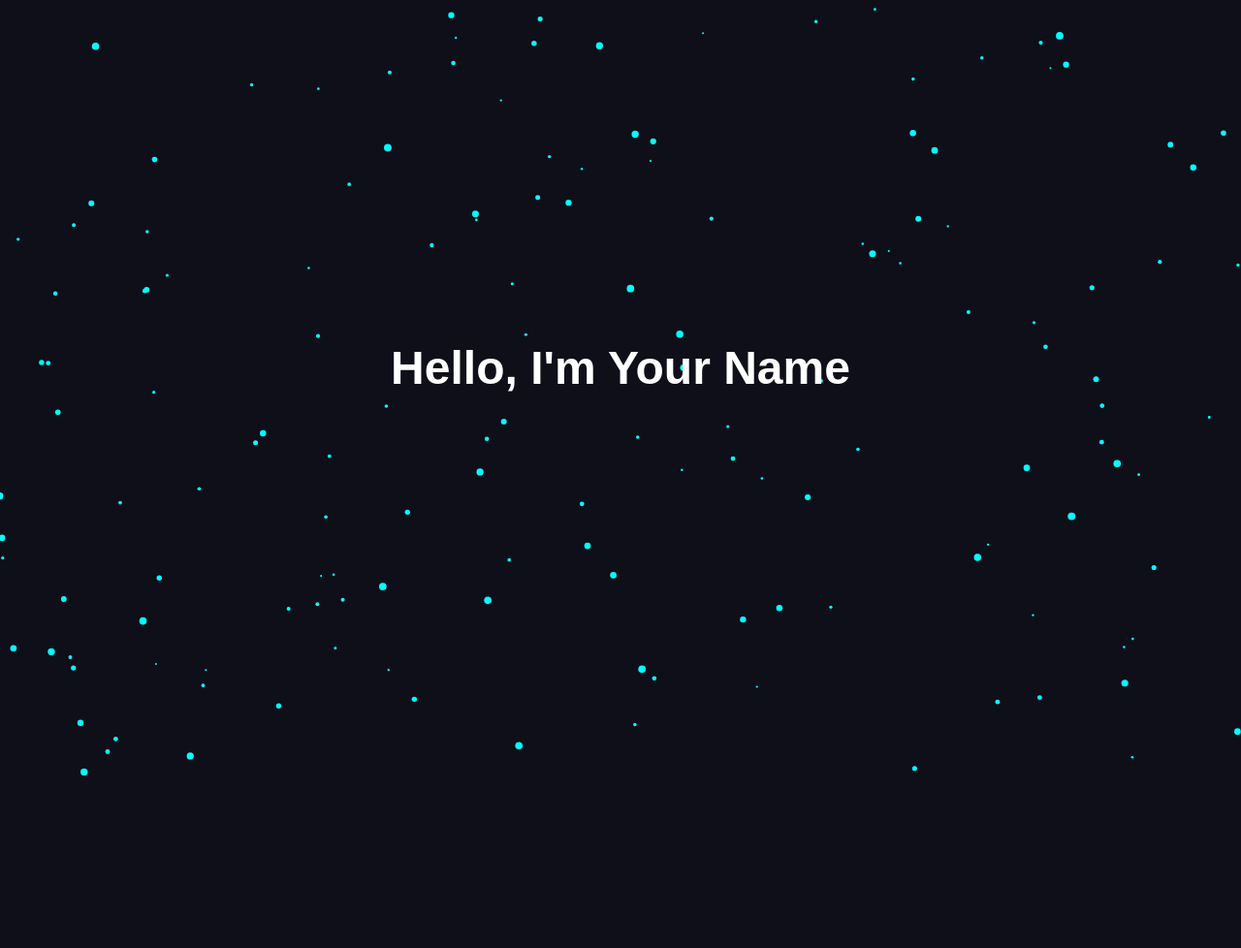
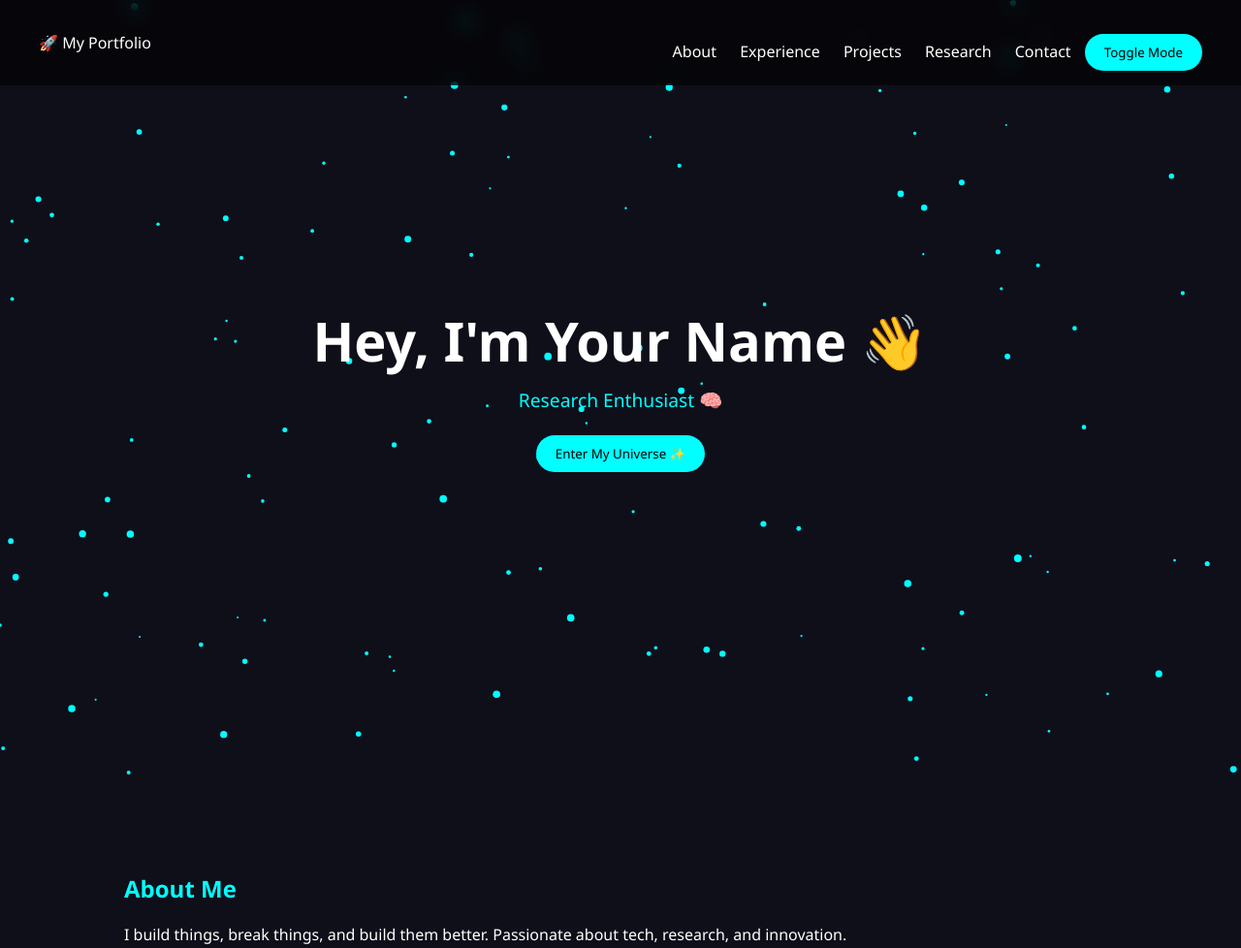
Before and after one commit to Lexi-cod/Lexi-cod.github.io, a plain HTML site: page index.html in a window 1280 px wide. Shown: the top 978 px of the page at 97% size. Before the commit the page ends 800 px from the top, so only its background shows below. Drawn offline with Linux system fonts and the light colour scheme.

Commit message:
Revamp portfolio layout and styles

```diff
--- a/index.html
+++ b/index.html
@@ -1,112 +1,378 @@
 <!DOCTYPE html>
 <html>
 <head>
-    <title>Interactive Portfolio</title>
 <meta charset="UTF-8">
+<meta name="viewport" content="width=device-width, initial-scale=1.0">
+<title>Ultimate Interactive Portfolio</title>
+
 <style>
-        body {
-            margin: 0;
-            overflow: hidden;
-            background: #0f0f1a;
-            font-family: Arial, sans-serif;
-            color: white;
+*{
+margin:0;
+padding:0;
+box-sizing:border-box;
+scroll-behavior:smooth;
+font-family: 'Segoe UI', sans-serif;
 }
 
-        h1 {
-            position: absolute;
-            top: 40%;
-            width: 100%;
-            text-align: center;
-            font-size: 3rem;
-            z-index: 10;
+body{
+background:#0f0f1a;
+color:white;
+overflow-x:hidden;
+transition:0.4s;
 }
 
-        canvas {
-            position: fixed;
-            top: 0;
-            left: 0;
+.light-mode{
+background:#f4f4f4;
+color:#111;
+}
+
+canvas{
+position:fixed;
+top:0;
+left:0;
+z-index:-1;
+}
+
+/* NAVBAR */
+nav{
+position:fixed;
+top:-80px;
+width:100%;
+padding:15px 40px;
+display:flex;
+justify-content:space-between;
+align-items:center;
+background:rgba(0,0,0,0.6);
+backdrop-filter:blur(10px);
+transition:0.4s;
+z-index:1000;
+}
+
+nav.show{
+top:0;
+}
+
+nav a{
+color:white;
+text-decoration:none;
+margin:0 10px;
+cursor:pointer;
+}
+
+/* HERO */
+header{
+height:100vh;
+display:flex;
+flex-direction:column;
+justify-content:center;
+align-items:center;
+text-align:center;
+}
+
+h1{
+font-size:3.5rem;
+}
+
+#typing{
+color:cyan;
+margin-top:10px;
+font-size:1.2rem;
+height:30px;
+}
+
+/* BUTTONS */
+.btn{
+margin-top:20px;
+padding:10px 20px;
+border:none;
+border-radius:20px;
+background:cyan;
+cursor:pointer;
+transition:0.3s;
+}
+
+.btn:hover{
+transform:scale(1.1);
+}
+
+/* SECTIONS */
+section{
+min-height:100vh;
+padding:100px 10%;
+opacity:0;
+transform:translateY(50px);
+transition:0.8s;
+}
+
+section.show{
+opacity:1;
+transform:translateY(0);
+}
+
+h2{
+margin-bottom:20px;
+color:cyan;
+}
+
+/* CARDS */
+.card-container{
+display:flex;
+flex-wrap:wrap;
+gap:20px;
+}
+
+.card{
+width:250px;
+height:180px;
+perspective:1000px;
+}
+
+.inner{
+position:relative;
+width:100%;
+height:100%;
+transition:transform 0.8s;
+transform-style:preserve-3d;
+}
+
+.card:hover .inner{
+transform:rotateY(180deg);
+}
+
+.front,.back{
+position:absolute;
+width:100%;
+height:100%;
+backface-visibility:hidden;
+display:flex;
+justify-content:center;
+align-items:center;
+border-radius:15px;
+background:rgba(255,255,255,0.1);
+backdrop-filter:blur(10px);
+}
+
+.back{
+transform:rotateY(180deg);
+background:rgba(0,255,255,0.3);
+}
+
+/* RESEARCH SCROLL */
+.scroll-box{
+max-height:250px;
+overflow-y:auto;
+padding:15px;
+background:rgba(255,255,255,0.1);
+border-radius:15px;
+}
+
+.scroll-box ul{
+list-style:none;
+}
+
+.scroll-box li{
+margin-bottom:10px;
+}
+
+/* FOOTER */
+footer{
+text-align:center;
+padding:20px;
+opacity:0.6;
 }
 </style>
 </head>
+
 <body>
-
-<h1>Hello, I'm Your Name</h1>
 
 <canvas id="bg"></canvas>
 
+<nav id="navbar">
+<div>🚀 My Portfolio</div>
+<div>
+<a onclick="scrollToSection('about')">About</a>
+<a onclick="scrollToSection('experience')">Experience</a>
+<a onclick="scrollToSection('projects')">Projects</a>
+<a onclick="scrollToSection('research')">Research</a>
+<a onclick="scrollToSection('contact')">Contact</a>
+<button class="btn" onclick="toggleMode()">Toggle Mode</button>
+</div>
+</nav>
+
+<header>
+<h1>Hey, I'm Your Name 👋</h1>
+<div id="typing"></div>
+<button class="btn" onclick="scrollToSection('about')">Enter My Universe ✨</button>
+</header>
+
+<section id="about">
+<h2>About Me</h2>
+<p>I build things, break things, and build them better. Passionate about tech, research, and innovation.</p>
+</section>
+
+<section id="experience">
+<h2>Work Experience</h2>
+<p>Add internships, leadership roles, and achievements here.</p>
+</section>
+
+<section id="projects">
+<h2>Projects</h2>
+<div class="card-container">
+<div class="card">
+<div class="inner">
+<div class="front">Project 1</div>
+<div class="back">Description + GitHub link</div>
+</div>
+</div>
+
+<div class="card">
+<div class="inner">
+<div class="front">Project 2</div>
+<div class="back">Description + Demo link</div>
+</div>
+</div>
+</div>
+</section>
+
+<section id="research">
+<h2>Research Papers Read 📚</h2>
+<div class="scroll-box">
+<ul>
+<li>• Attention Is All You Need</li>
+<li>• GANs - Goodfellow</li>
+<li>• ResNet Paper</li>
+<li>• BERT: Pre-training of Deep Bidirectional Transformers</li>
+<li>• Diffusion Models</li>
+<li>• AlphaGo Paper</li>
+<li>• GPT Architecture Paper</li>
+<li>• Vision Transformers</li>
+<li>• Neural Style Transfer</li>
+<li>• Add as many as you like...</li>
+</ul>
+</div>
+</section>
+
+<section id="contact">
+<h2>Contact</h2>
+<p>Email: your@email.com</p>
+<p>GitHub: github.com/yourusername</p>
+<p>LinkedIn: linkedin.com/in/yourprofile</p>
+</section>
+
+<footer>
+© 2026 Your Name — Built with chaos & creativity 😎
+</footer>
+
 <script>
-const canvas = document.getElementById("bg");
-const ctx = canvas.getContext("2d");
 
-canvas.width = window.innerWidth;
-canvas.height = window.innerHeight;
+/* Smooth Scroll */
+function scrollToSection(id){
+document.getElementById(id).scrollIntoView({behavior:"smooth"});
+}
 
-let particlesArray = [];
-let mouse = { x: null, y: null };
-
-window.addEventListener("mousemove", function(event) {
-    mouse.x = event.x;
-    mouse.y = event.y;
+/* Navbar reveal */
+window.addEventListener("scroll",function(){
+if(window.scrollY>200){
+document.getElementById("navbar").classList.add("show");
+}
 });
 
-class Particle {
-    constructor() {
-        this.x = Math.random() * canvas.width;
-        this.y = Math.random() * canvas.height;
-        this.size = Math.random() * 3 + 1;
-        this.speedX = Math.random() * 2 - 1;
-        this.speedY = Math.random() * 2 - 1;
+/* Typing effect */
+const textArray=["Developer 💻","Research Enthusiast 🧠","Creative Thinker 🎨","Problem Solver 🚀"];
+let i=0,j=0,currentText="",isDeleting=false;
+function type(){
+currentText=textArray[i];
+document.getElementById("typing").textContent=currentText.substring(0,j);
+if(!isDeleting && j<currentText.length){
+j++;
+setTimeout(type,100);
+}else if(isDeleting && j>0){
+j--;
+setTimeout(type,50);
+}else{
+isDeleting=!isDeleting;
+if(!isDeleting){i=(i+1)%textArray.length;}
+setTimeout(type,1000);
+}
+}
+type();
+
+/* Reveal sections */
+const sections=document.querySelectorAll("section");
+window.addEventListener("scroll",()=>{
+sections.forEach(sec=>{
+const pos=sec.getBoundingClientRect().top;
+if(pos<window.innerHeight-100){
+sec.classList.add("show");
+}
+});
+});
+
+/* Dark mode */
+function toggleMode(){
+document.body.classList.toggle("light-mode");
 }
 
-    update() {
-        this.x += this.speedX;
-        this.y += this.speedY;
+/* Particle Background */
+const canvas=document.getElementById("bg");
+const ctx=canvas.getContext("2d");
+canvas.width=window.innerWidth;
+canvas.height=window.innerHeight;
+let particles=[];
 
-        if (this.x < 0 || this.x > canvas.width) this.speedX *= -1;
-        if (this.y < 0 || this.y > canvas.height) this.speedY *= -1;
-
-        let dx = mouse.x - this.x;
-        let dy = mouse.y - this.y;
-        let distance = Math.sqrt(dx * dx + dy * dy);
-
-        if (distance < 100) {
-            this.x -= dx / 10;
-            this.y -= dy / 10;
+class Particle{
+constructor(){
+this.x=Math.random()*canvas.width;
+this.y=Math.random()*canvas.height;
+this.size=Math.random()*3+1;
+this.speedX=Math.random()*1-0.5;
+this.speedY=Math.random()*1-0.5;
 }
+update(){
+this.x+=this.speedX;
+this.y+=this.speedY;
+if(this.x<0||this.x>canvas.width)this.speedX*=-1;
+if(this.y<0||this.y>canvas.height)this.speedY*=-1;
 }
-
-    draw() {
+draw(){
 ctx.beginPath();
-        ctx.arc(this.x, this.y, this.size, 0, Math.PI * 2);
-        ctx.fillStyle = "#00ffff";
+ctx.arc(this.x,this.y,this.size,0,Math.PI*2);
+ctx.fillStyle="cyan";
 ctx.fill();
 }
 }
 
-function init() {
-    particlesArray = [];
-    for (let i = 0; i < 150; i++) {
-        particlesArray.push(new Particle());
+function init(){
+particles=[];
+for(let i=0;i<120;i++){
+particles.push(new Particle());
 }
 }
 
-function animate() {
-    ctx.clearRect(0, 0, canvas.width, canvas.height);
-    particlesArray.forEach(particle => {
-        particle.update();
-        particle.draw();
+function animate(){
+ctx.clearRect(0,0,canvas.width,canvas.height);
+particles.forEach(p=>{
+p.update();
+p.draw();
 });
 requestAnimationFrame(animate);
 }
-
 init();
 animate();
 
-window.addEventListener("resize", function() {
-    canvas.width = window.innerWidth;
-    canvas.height = window.innerHeight;
+window.addEventListener("resize",()=>{
+canvas.width=window.innerWidth;
+canvas.height=window.innerHeight;
 init();
 });
+
+/* Easter Egg */
+document.addEventListener("keydown",function(e){
+if(e.key==="*"){
+alert("🎉 You found the secret star mode!");
+}
+});
+
 </script>
 
 </body>
```
Lines whose indentation alone changed are shown as unchanged.
